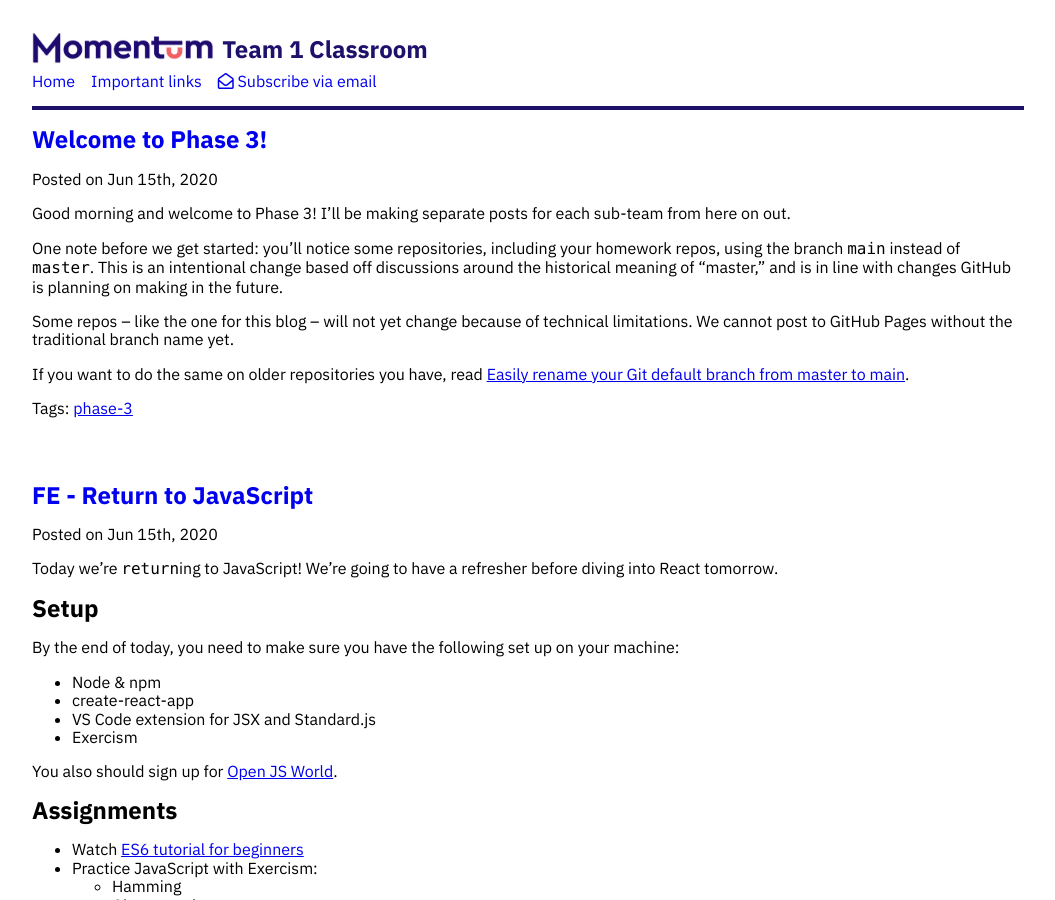
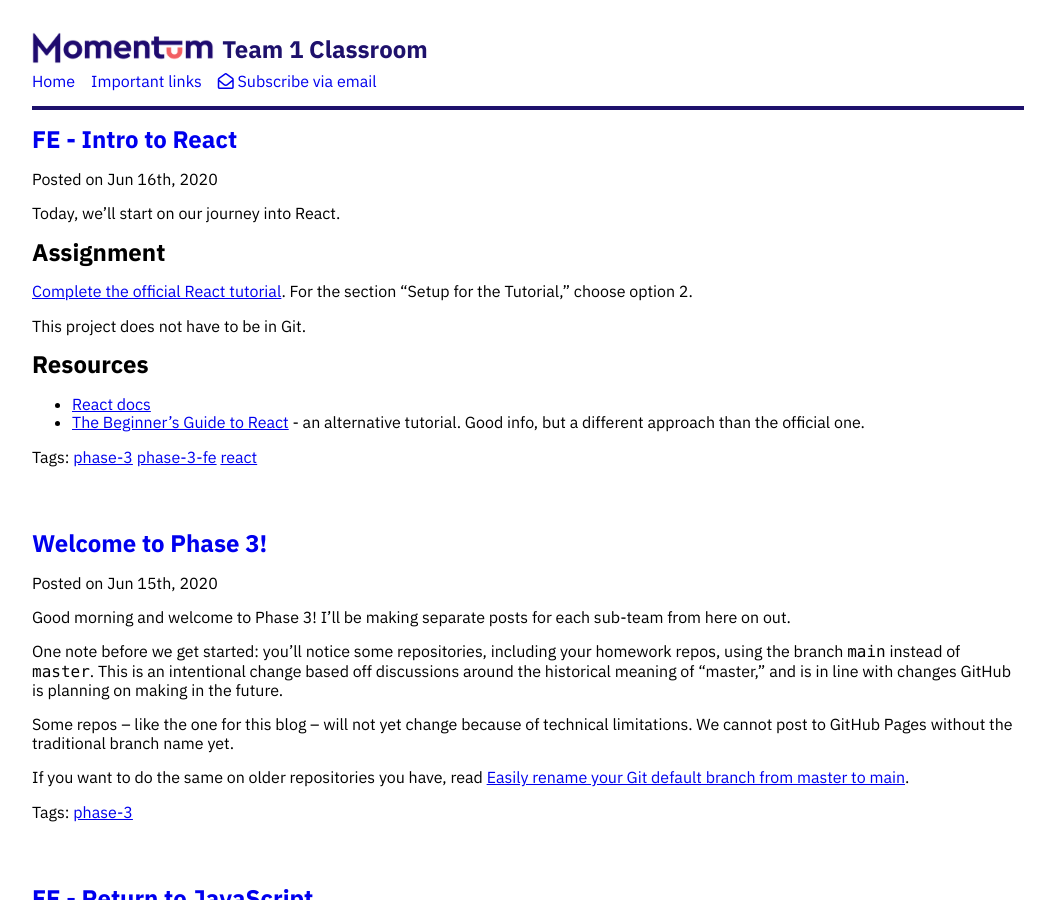
Before and after one commit to Momentum-Morehouse-2/Momentum-Morehouse-2.github.io, a Jekyll site: the page built from index.html, in a window 1280 px wide and 900 px high. Shown: the whole window, without its empty margins (112-1167 px from the left). Built offline with Jekyll 4.4.1, drawn with Linux system fonts in a browser that asks for light colours; nearby versions of some CDN libraries; the list of posts is cut into pages by our own code; some of the changed text lies outside the part shown.

Commit message:
2020-06-16 FE

```diff
--- /dev/null
+++ b/_posts/2020-06-16-intro-to-react.md
@@ -0,0 +1,18 @@
+---
+layout: post
+title: FE - Intro to React
+tags: phase-3 phase-3-fe react
+---
+
+Today, we'll start on our journey into React.
+
+## Assignment
+
+[Complete the official React tutorial](https://reactjs.org/tutorial/tutorial.html). For the section "Setup for the Tutorial," choose option 2.
+
+This project does not have to be in Git.
+
+## Resources
+
+- [React docs](https://reactjs.org/docs/getting-started.html)
+- [The Beginner's Guide to React](https://egghead.io/courses/the-beginner-s-guide-to-react) - an alternative tutorial. Good info, but a different approach than the official one.
```
Also changed, not shown: _posts/2020-06-15-be-django-town.md (+1 -0 lines).
